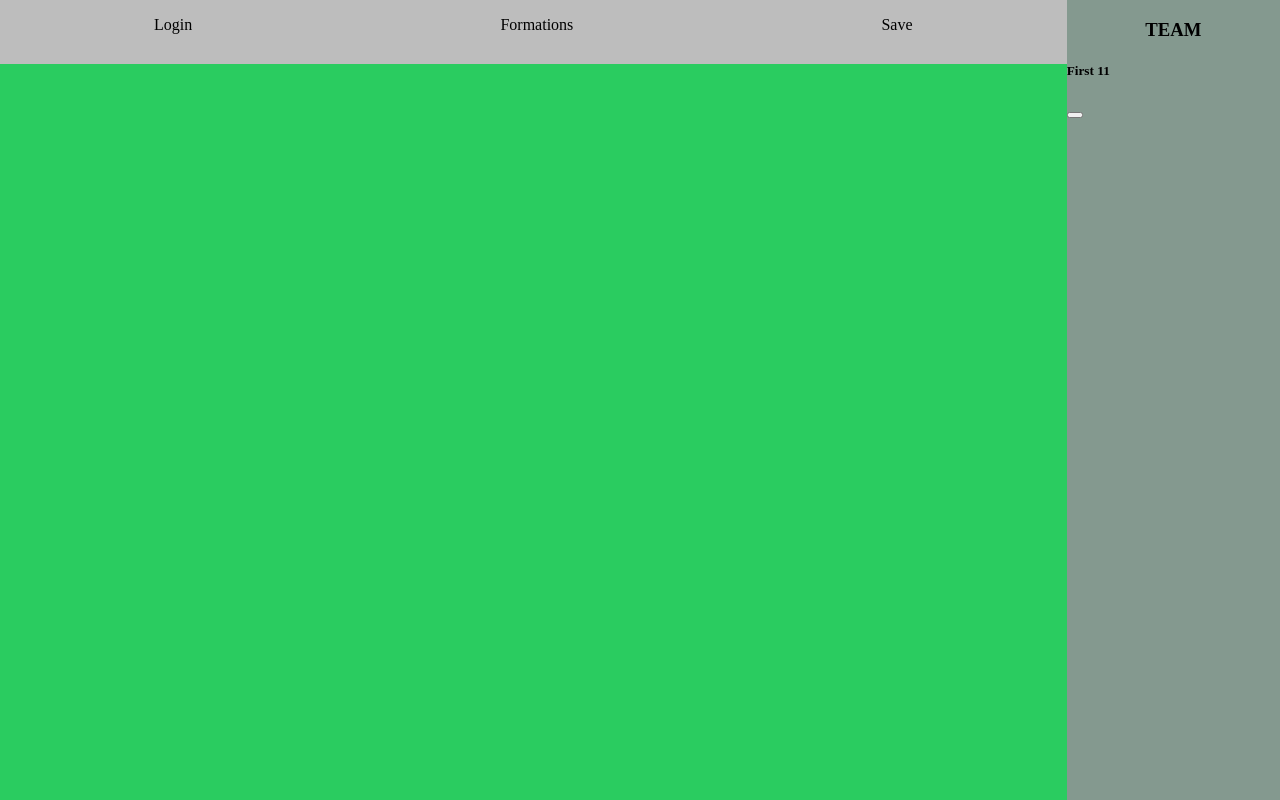
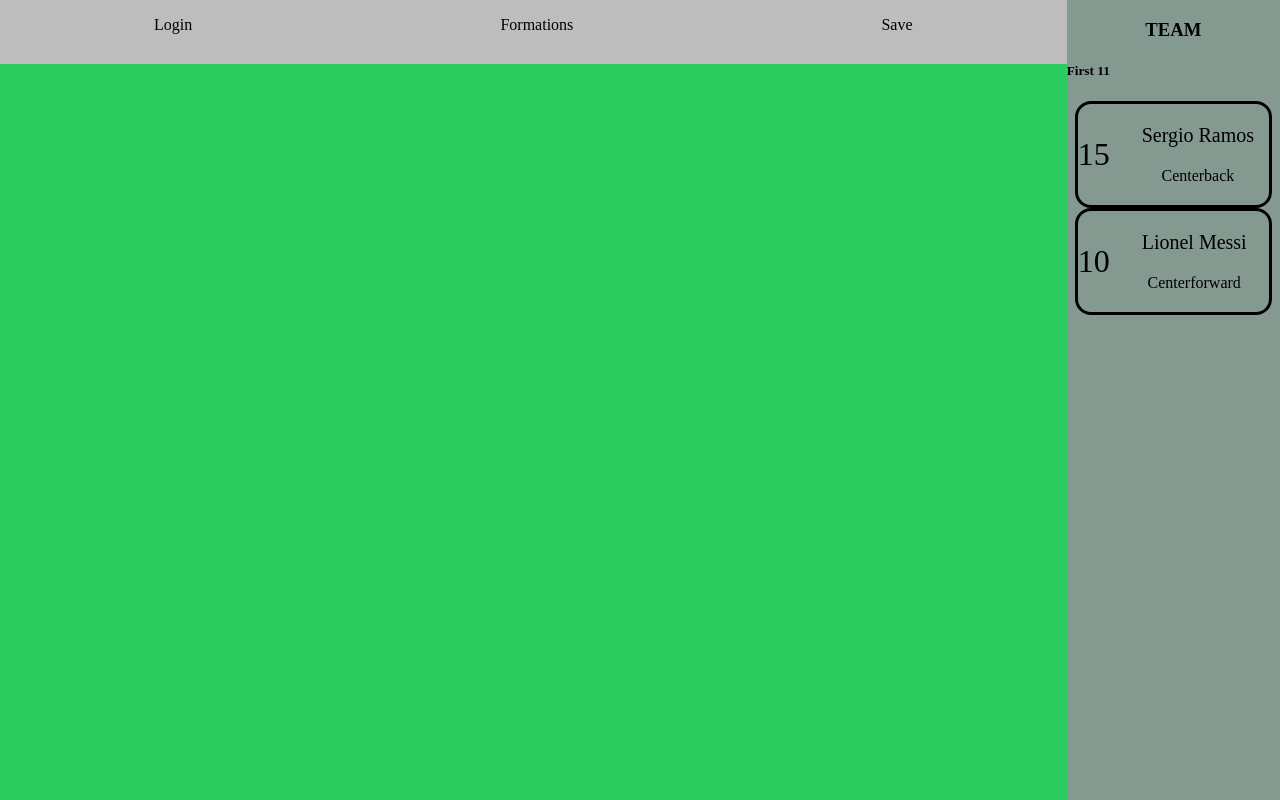
Before and after one commit to gregbabbert/lineup, a React app: page / in a window 1280 px wide. Built offline with nearby package versions, Linux system fonts and the light colour scheme.

Commit message:
work done on react components

```diff
--- /dev/null
+++ b/app/components/Player.js
@@ -0,0 +1,15 @@
+import React from "react";
+
+const Player = (props) => {
+  return (
+    <div className="player">
+      <p className="player-number" >{props.number}</p>
+      <div className="player-words" >
+        <p className="player-name" >{props.name}</p>
+        <p className="player-position" >{props.position}</p>
+      </div>
+    </div>
+  );
+};
+
+export default Player;
--- a/app/components/Team.js
+++ b/app/components/Team.js
@@ -1,12 +1,31 @@
 import React, { useState } from 'react'
+import Player from './Player'
 
 const Team = () => {
   const [team, setTeam] = useState('TEAM')
+  const [teamPlayers, setTeamPlayers] = useState([{
+    number: '15',
+    name: "Sergio Ramos",
+    position: "Centerback"
+  },
+  {
+    number: '10',
+    name: "Lionel Messi",
+    position: "Centerforward"
+  }])
+  const [formPlayer, setFormPlayer] = useState([{
+    number: 0,
+    name: '',
+    position: ''
+  }])
   return (
     <div className="team-section" >
         <h3>{team}</h3>
         <h5>First 11</h5>
-        <button></button>
+        {teamPlayers.map(player => {
+          return <Player number={player.number} name={player.name} position={player.position} />
+        })}
+
     </div>
   )
 }
--- a/public/style.css
+++ b/public/style.css
@@ -49,3 +49,24 @@ html, body {
 .team-section h3 {
     text-align: center;
 }
+
+.player {
+    display:flex;
+    flex-direction: row;
+    border: solid black;
+    border-radius: 1em;
+    margin: 0em .5em;
+}
+
+.player-number {
+    font-size: 2em;
+}
+
+.player-words {
+    margin-left: 2em;
+    text-align: center;
+}
+
+.player-name {
+    font-size: 1.25em;
+}
```
Also changed, not shown: public/bundle.js, 1 other file (tests, documents, lock files or other folders).
